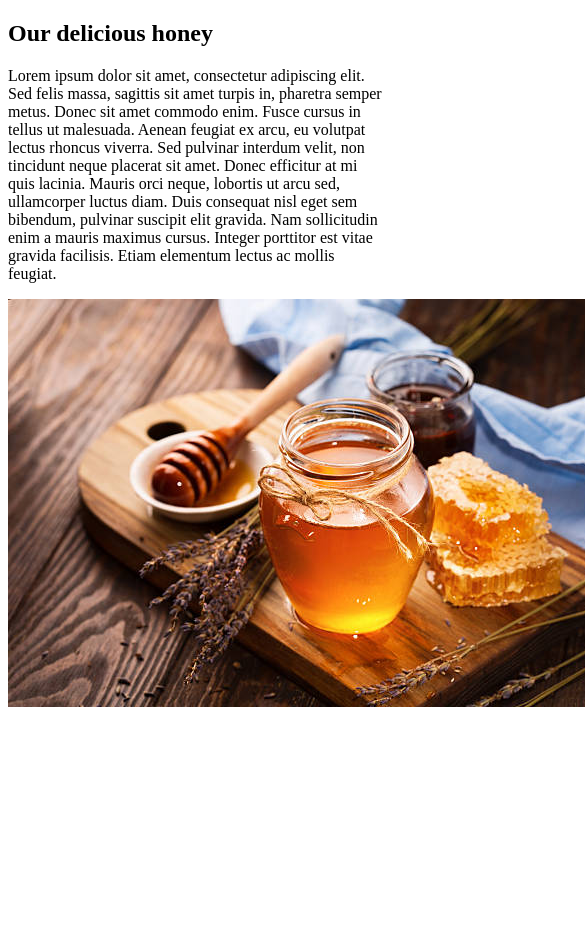
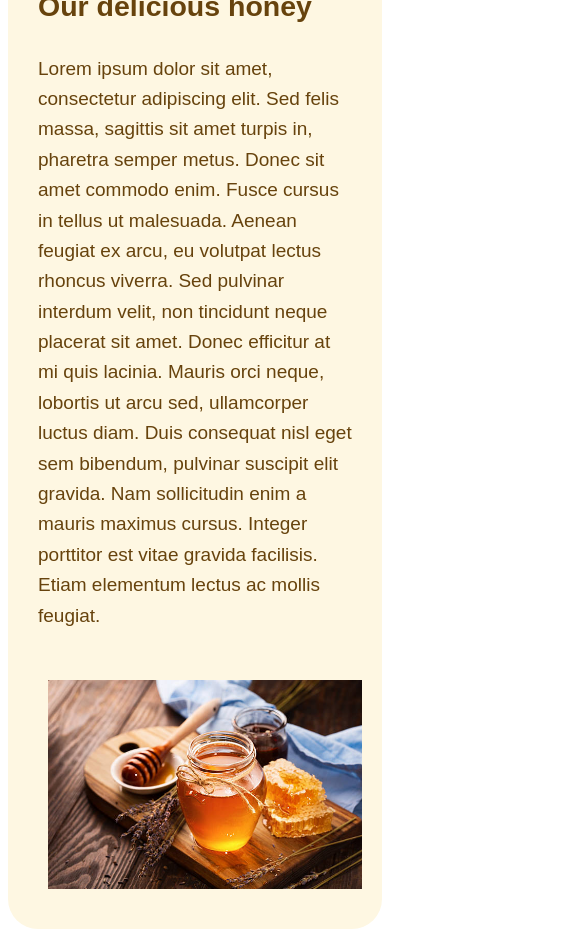
Before and after one commit to christianvalastroo/M3-W1D4, a plain HTML site: page Articolo/articolo.html in a window 390 px wide. Shown: the top 929 px of the page, 585 px wide, since content can reach past the window. Before the commit the page ends 844 px from the top, so only its background shows below. Drawn offline with Linux system fonts and the light colour scheme.

Commit message:
migliorato layout della card e gestione responsive dell'immagine

```diff
--- a/Articolo/articolo.css
+++ b/Articolo/articolo.css
@@ -0,0 +1,28 @@
+body {
+    font-family: Arial, Helvetica, sans-serif;
+    display: flex;
+    justify-content: center;
+    align-items: center;
+    height: 100vh;
+}
+.card {
+    display: flex;
+    flex-wrap: wrap-reverse;
+    background-color: #fef7e2;
+    padding: 30px;
+    border-radius: 30px;
+    gap: 20px;
+}
+
+.card-img {
+    width: 100%;
+    flex: 1 1 500px;
+    margin: 10px;
+}
+
+.card-text {
+    flex: 10 10 400px;
+    line-height: 1.6;
+    color: #67430d;
+    font-size: 19px;
+}
--- a/Articolo/articolo.html
+++ b/Articolo/articolo.html
@@ -7,9 +7,12 @@
     <title>Articolo</title>
 </head>
 <body>
-    <section class="article">
-        <div class="article-text">
-            <h2>Our delicious honey</h2>
+    <article class="card">
+
+        <img src="assets/honey.jpg" alt="honey" class="card-img">
+
+        <div class="card-text">
+            <h1>Our delicious honey</h1>
             <p>
                 Lorem ipsum dolor sit amet, consectetur adipiscing elit. Sed felis massa, sagittis sit amet turpis in, pharetra semper metus.
                 Donec sit amet commodo enim. Fusce cursus in tellus ut malesuada. Aenean feugiat ex arcu, eu volutpat lectus rhoncus viverra.
@@ -19,7 +22,7 @@
                 lectus ac mollis feugiat.
             </p>
         </div>
-        <img src="assets/honey.jpg" alt="honey" class="article-img">
-    </section>
+
+    </article>
 </body>
 </html>
```
Also changed, not shown: Card Prodotto/card.html (+1 -1 lines).
